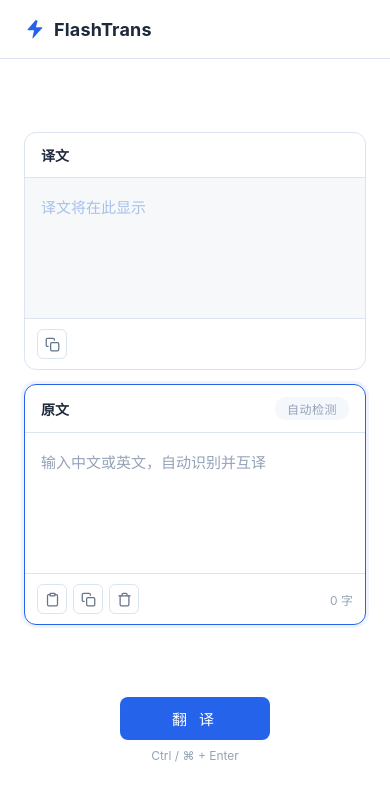
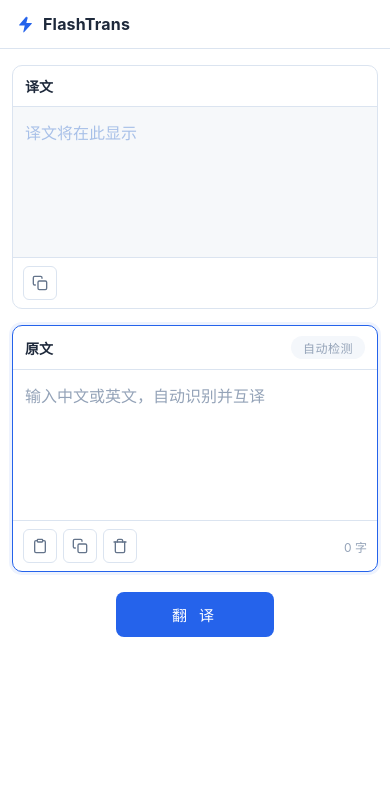
Before and after one commit to Swyu22/FlashTrans, a plain HTML site: page index.html in a window 390 px wide. Drawn offline with Linux system fonts and the light colour scheme.

Commit message:
feat: 移动端 UI 适配（视口 ≤768px 自动切换：紧凑布局、触控放大、防 iOS 缩放、隐藏快捷键提示）

```diff
--- a/style.css
+++ b/style.css
@@ -229,10 +229,45 @@
 .toast.show { opacity: 1; transform: translateX(-50%) translateY(0); }
 .toast.error { background: var(--danger); }
 
-/* 移动端 */
+/* 移动端（视口 ≤768px 自动切换） */
 @media (max-width: 768px) {
-  .panels { gap: 14px; margin-top: 16px; }
-  .panel { height: auto; min-height: 0; }
-  textarea, .output { min-height: 140px; }
+  .site-header { padding: 14px 16px; }
+  .logo { width: 19px; height: 19px; }
+  .brand-name { font-size: 16px; }
   .tagline { display: none; }
+
+  /* 移动端顶对齐，避免软键盘弹出时内容跳动 */
+  .stage { justify-content: flex-start; padding-top: 16px; }
+
+  .panels {
+    gap: 16px;
+    margin-top: 0;
+    padding: 0 12px;
+  }
+
+  .panel {
+    height: auto;
+    min-height: 0;
+    border-radius: 10px;
+  }
+
+  .panel-head { padding: 10px 12px; }
+  .panel-foot { padding: 8px 10px; }
+
+  /* 16px 防止 iOS 聚焦输入框时自动放大页面 */
+  textarea, .output {
+    min-height: 150px;
+    font-size: 16px;
+    padding: 12px;
+  }
+
+  /* 触控目标放大 */
+  .btn-icon { width: 34px; height: 34px; }
+  .btn-icon svg { width: 16px; height: 16px; }
+
+  .translate-row { padding: 20px 24px 24px; gap: 6px; }
+  .btn-primary { padding: 12px 56px; }
+  .hint { display: none; }
+
+  .toast { bottom: 24px; }
 }
```
